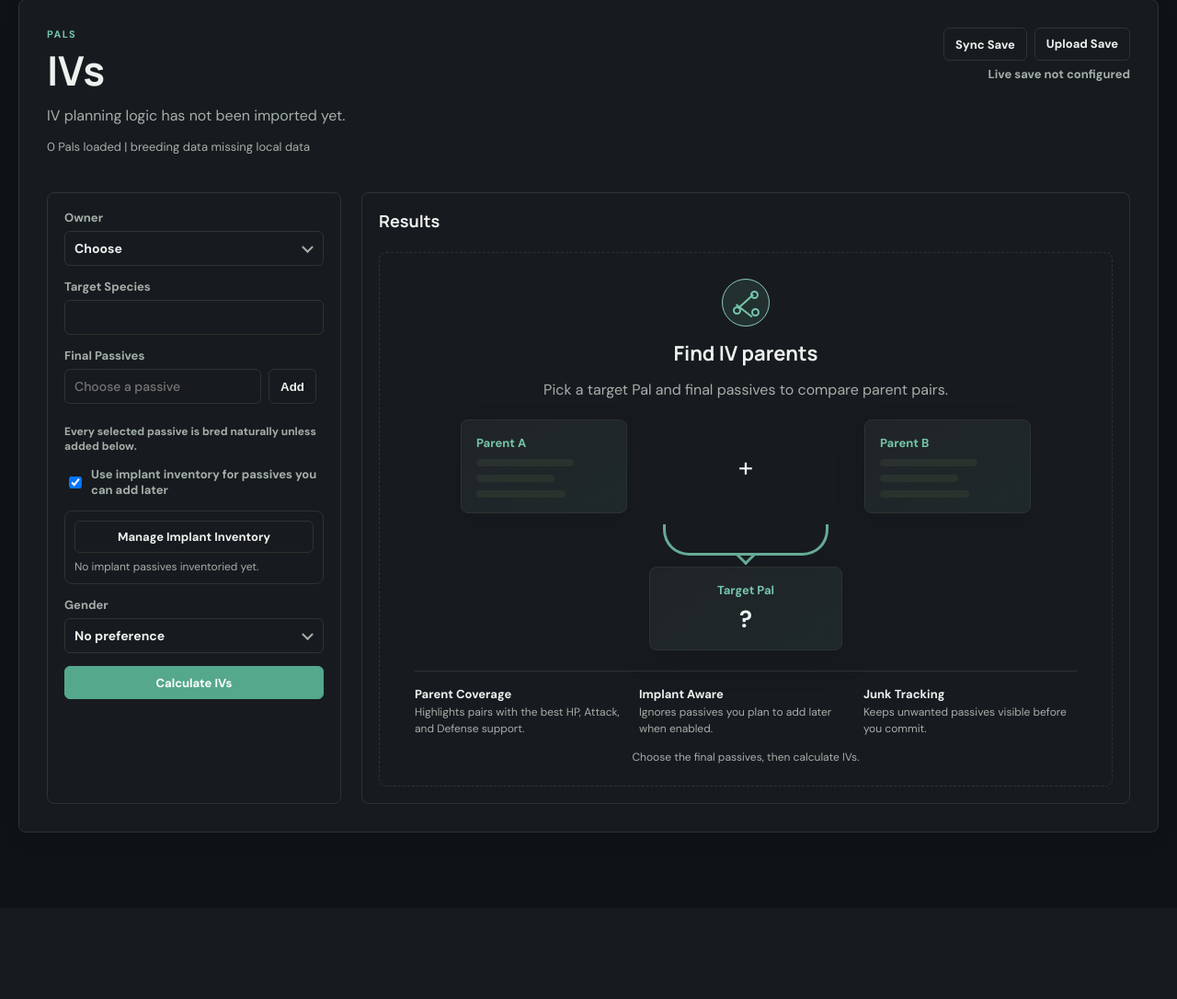
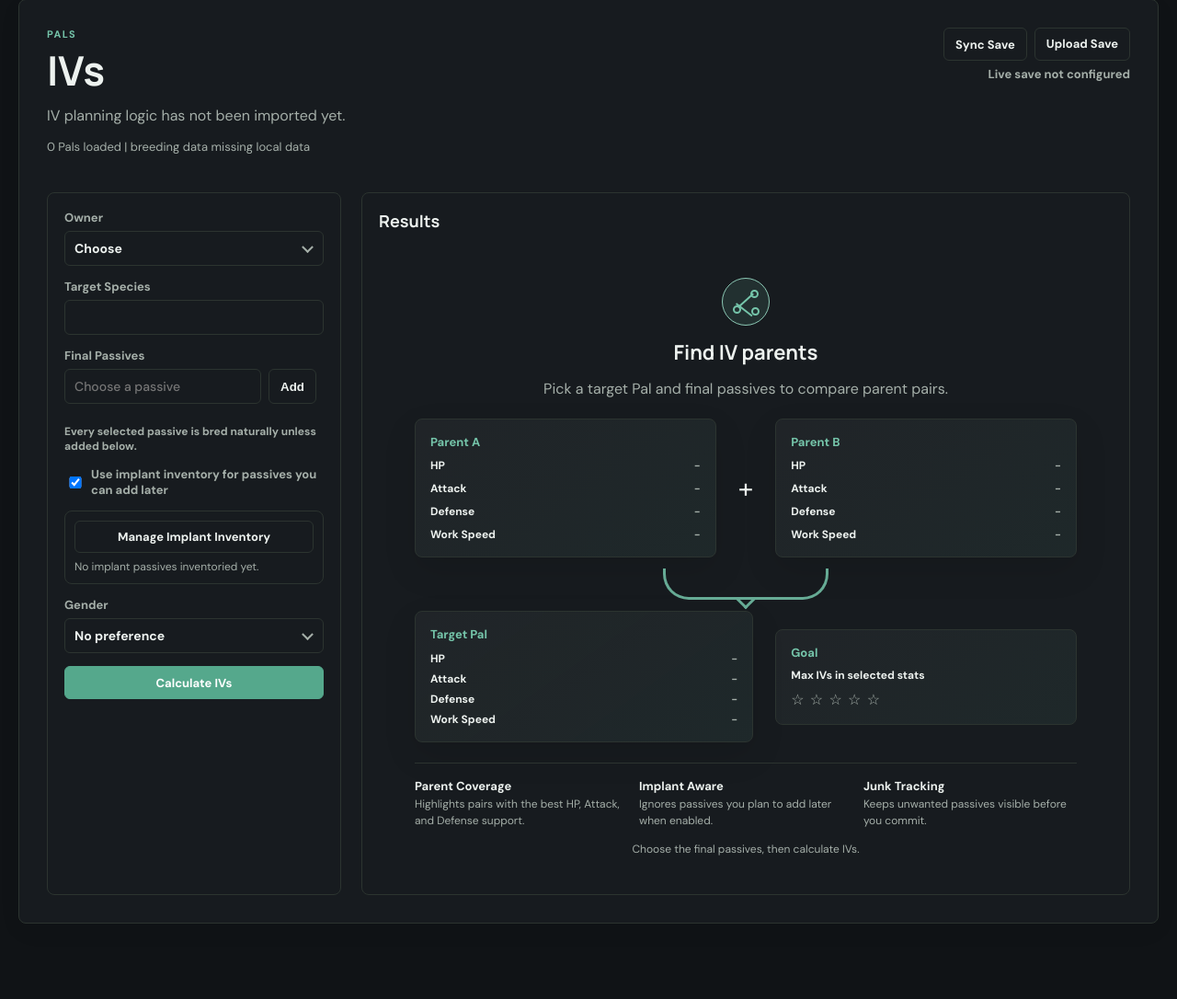
Before and after one commit to dabarrios/homelab, a Django app: page /pals/ivs/ in a window 1280 px wide. Shown: the part 139-1225 px from the top of the page at 92% size. Before the commit the page ends 1044 px from the top, so only its background shows below. Run offline with Django 5.2, Linux system fonts and the light colour scheme; the visitor is signed in with stand-in values (Sample User, id 1).

Commit message:
feat: Add empty state diagram for IVs and enhance empty state HTML structure

```diff
--- a/django/pals/static/pals/css/tool.css
+++ b/django/pals/static/pals/css/tool.css
@@ -246,8 +246,6 @@
     min-height: 420px;
     place-items: center;
     color: var(--muted);
-    border: 1px dashed var(--line);
-    border-radius: 8px;
 }
 
 .empty-hero {
@@ -393,6 +391,69 @@
     color: var(--ink);
     font-size: 26px;
     font-weight: 900;
+}
+
+.empty-diagram-ivs {
+    grid-template-columns: 1fr auto 1fr;
+    grid-template-areas:
+        "a plus b"
+        "arrow arrow arrow"
+        "target target goal";
+    width: min(720px, 100%);
+}
+
+.iv-empty-card,
+.iv-empty-target,
+.empty-goal-card {
+    min-width: 220px;
+}
+
+.iv-empty-card span,
+.iv-empty-target span,
+.empty-goal-card span {
+    display: flex;
+    justify-content: space-between;
+    gap: 24px;
+    color: var(--ink);
+    font-size: 12px;
+    font-weight: 800;
+}
+
+.iv-empty-card span em,
+.iv-empty-target span em {
+    color: var(--muted);
+    font-style: normal;
+}
+
+.iv-empty-target {
+    grid-area: target;
+    text-align: left;
+}
+
+.iv-empty-target strong {
+    margin-bottom: 4px;
+}
+
+.empty-goal-card {
+    grid-area: goal;
+    display: grid;
+    gap: 8px;
+    border: 1px solid var(--line);
+    border-radius: 8px;
+    background: linear-gradient(145deg, rgba(255,255,255,.04), rgba(117,197,170,.08));
+    padding: 16px;
+    text-align: left;
+}
+
+.empty-goal-card strong {
+    color: var(--accent);
+    font-size: 13px;
+}
+
+.empty-goal-card i {
+    color: var(--muted);
+    font-style: normal;
+    letter-spacing: 1px;
 }
 
 .empty-features {
@@ -1800,6 +1861,16 @@
             "target";
     }
 
+    .empty-diagram-ivs {
+        grid-template-areas:
+            "a"
+            "plus"
+            "b"
+            "arrow"
+            "target"
+            "goal";
+    }
+
     .empty-arrow {
         width: 48px;
     }
--- a/django/pals/static/pals/js/tool.js
+++ b/django/pals/static/pals/js/tool.js
@@ -260,13 +260,37 @@ const EMPTY_STATES = {
 
 function emptyStateHtml(key = moduleKey) {
   const state = EMPTY_STATES[key] || EMPTY_STATES.breeding;
-  return `
-    <div class="empty-hero">
-      <div class="empty-icon" aria-hidden="true">
-        <span></span><span></span><span></span>
-      </div>
-      <h3>${escapeHtml(state.title)}</h3>
-      <p>${escapeHtml(state.lead)}</p>
+  const diagram = key === 'ivs' ? `
+      <div class="empty-diagram empty-diagram-ivs">
+        <div class="empty-card iv-empty-card">
+          <strong>Parent A</strong>
+          <span>HP <em>-</em></span>
+          <span>Attack <em>-</em></span>
+          <span>Defense <em>-</em></span>
+          <span>Work Speed <em>-</em></span>
+        </div>
+        <div class="empty-plus">+</div>
+        <div class="empty-card iv-empty-card">
+          <strong>Parent B</strong>
+          <span>HP <em>-</em></span>
+          <span>Attack <em>-</em></span>
+          <span>Defense <em>-</em></span>
+          <span>Work Speed <em>-</em></span>
+        </div>
+        <div class="empty-arrow"></div>
+        <div class="empty-target iv-empty-target">
+          <strong>Target Pal</strong>
+          <span>HP <em>-</em></span>
+          <span>Attack <em>-</em></span>
+          <span>Defense <em>-</em></span>
+          <span>Work Speed <em>-</em></span>
+        </div>
+        <div class="empty-goal-card">
+          <strong>Goal</strong>
+          <span>Max IVs in selected stats</span>
+          <i>☆ ☆ ☆ ☆ ☆</i>
+        </div>
+      </div>` : `
       <div class="empty-diagram">
         <div class="empty-card">
           <strong>${key === 'work' ? 'Candidate A' : key === 'ranch' ? 'Producer A' : 'Parent A'}</strong>
@@ -279,7 +303,15 @@ function emptyStateHtml(key = moduleKey) {
         </div>
         <div class="empty-arrow"></div>
         <div class="empty-target"><strong>${key === 'bases' ? 'Base Team' : key === 'work' ? 'Best Pick' : key === 'ranch' ? 'Selected Drop' : 'Target Pal'}</strong><span>?</span></div>
+      </div>`;
+  return `
+    <div class="empty-hero">
+      <div class="empty-icon" aria-hidden="true">
+        <span></span><span></span><span></span>
       </div>
+      <h3>${escapeHtml(state.title)}</h3>
+      <p>${escapeHtml(state.lead)}</p>
+      ${diagram}
       <div class="empty-features">
         ${state.features.map(([title, text]) => `<div><b>${escapeHtml(title)}</b><span>${escapeHtml(text)}</span></div>`).join('')}
       </div>
```
